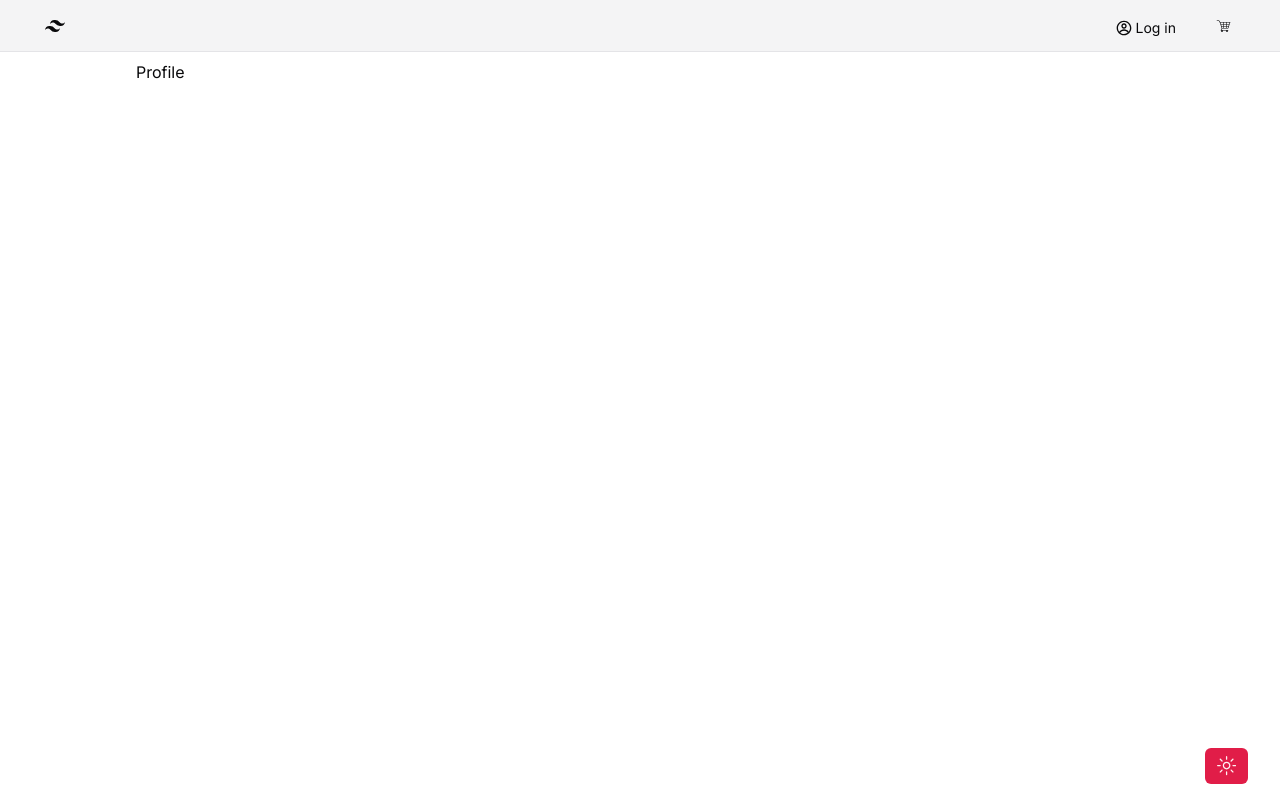
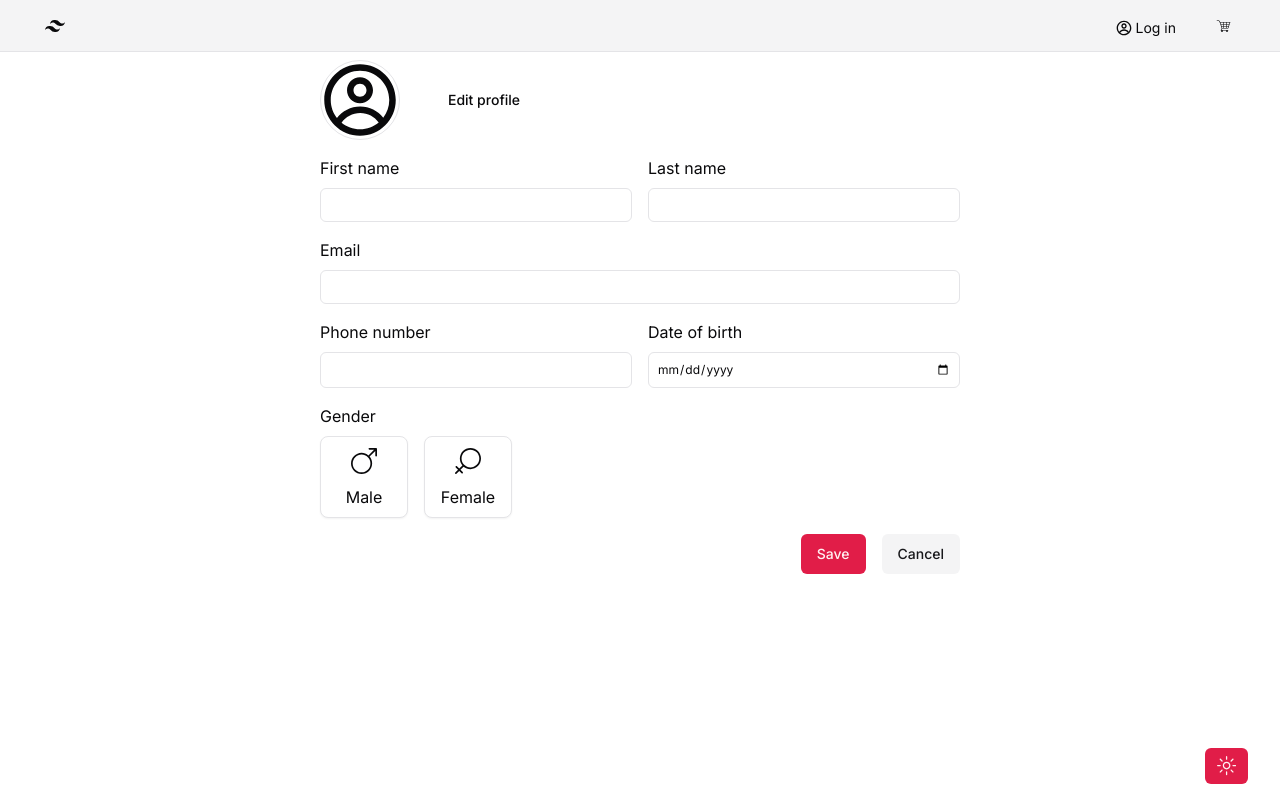
Before and after one commit to Heisarki/ecommerce, a Next.js app: page /profile in a window 1280 px wide. Built offline with nearby package versions, Linux system fonts and the light colour scheme; no server answers.

Commit message:
feat: Profile page ui development

```diff
--- a/app/profile/page.tsx
+++ b/app/profile/page.tsx
@@ -1,7 +1,10 @@
+import Profile from '@/components/profile/Profile'
 import React from 'react'
 
-export default function Profile() {
+export default function ProfilePage() {
     return (
-        <div>Profile</div>
+        <div className='w-full'>
+            <Profile />
+        </div>
     )
 }
--- /dev/null
+++ b/components/profile/Profile.tsx
@@ -0,0 +1,80 @@
+import React from 'react'
+import { Button } from '../ui/Button'
+import { FemaleIcon, MaleIcon, ProfileIcon } from '@/constants'
+import Input from '../ui/Input'
+import { Card } from '../ui/Card'
+
+export default function Profile() {
+    return (
+        <div className='w-full flex justify-center'>
+            <div className='max-w-[40rem] w-full flex flex-col gap-[1rem] md:px-0 px-[1rem] md:pb-[0rem] pb-[3rem]'>
+                <div className='flex items-center gap-[2rem] w-full'>
+                    <div className='size-[5rem] rounded-full border overflow-hidden'>
+                        {/* <img src='' alt='' /> */}
+                        <ProfileIcon size={"100%"} />
+                    </div>
+                    <Button className='rounded-3xl' variant={"ghost"}>
+                        Edit profile
+                    </Button>
+                </div>
+                <div className='w-full '>
+                    <div className='flex gap-[1rem] md:flex-row flex-col'>
+                        <div className='w-full flex flex-col gap-[0.5rem]'>
+                            <label>First name</label>
+                            <Input />
+                        </div>
+                        <div className='w-full flex flex-col gap-[0.5rem]'>
+                            <label>Last name</label>
+                            <Input />
+                        </div>
+                    </div>
+                </div>
+                <div className='w-full md:flex-row flex-col'>
+                    <div className='w-full flex flex-col gap-[0.5rem]'>
+                        <label>Email</label>
+                        <Input />
+                    </div>
+                </div>
+                <div className='w-full md:flex-row flex-col'>
+                    <div className='flex gap-[1rem] md:flex-row flex-col'>
+                        <div className='w-full flex flex-col gap-[0.5rem]'>
+                            <label>Phone number</label>
+                            <Input />
+                        </div>
+                        <div className='w-full flex flex-col gap-[0.5rem]'>
+                            <label>Date of birth</label>
+                            <Input type='date' />
+                        </div>
+                    </div>
+                </div>
+                <div>
+                    <div className='w-full flex flex-col gap-[0.5rem]'>
+                        <label>Gender</label>
+                        <div className='flex gap-[1rem]'>
+                            <Card className='p-[0.5rem] flex flex-col gap-[0.5rem] md:w-[5.5rem] w-[5rem] items-center md:cursor-pointer cursor-default'>
+                                <div className='md:size-[2rem] size-[2rem]'>
+                                    <MaleIcon size={"100%"} />
+                                </div>
+                                <p className='md:text-base text-xs'>Male</p>
+                            </Card>
+                            <Card className='p-[0.5rem] flex flex-col gap-[0.5rem] md:w-[5.5rem] w-[5rem] items-center md:cursor-pointer cursor-default'>
+                                <div className='md:size-[2rem] size-[2rem]'>
+                                    <FemaleIcon size={"100%"} />
+                                </div>
+                                <p className='md:text-base text-xs'>Female</p>
+                            </Card>
+                        </div>
+                    </div>
+                </div>
+                <div className='w-full flex gap-[1rem] justify-end'>
+                    <Button>
+                        Save
+                    </Button>
+                    <Button variant={"secondary"}>
+                        Cancel
+                    </Button>
+                </div>
+            </div>
+        </div >
+    )
+}
```
Also changed, not shown: constants/icons.ts (+6 -1 lines).
